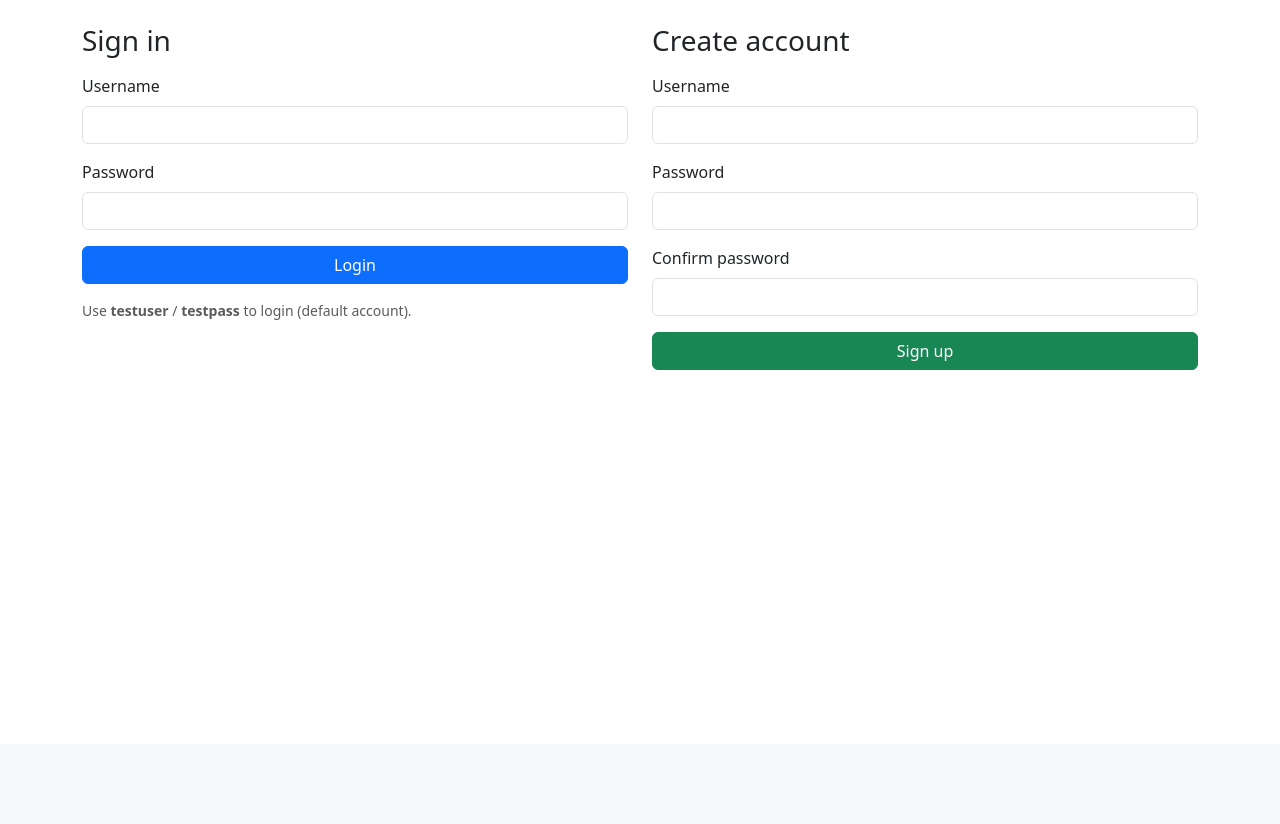
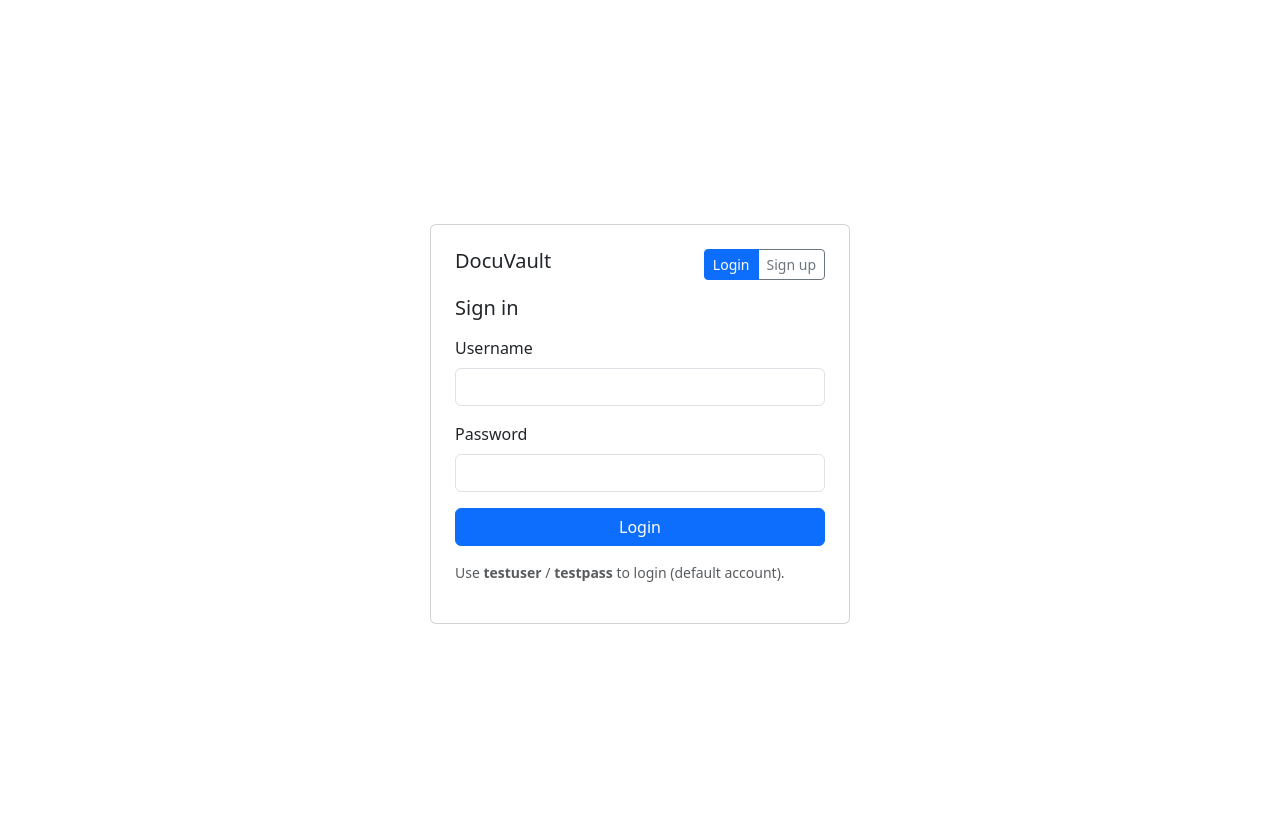
Before and after one commit to tishamazumdar-workfloww/practice-two-page-webapp, a FastAPI app: page /login in a window 1280 px wide. Shown: the part 56-880 px from the top of the page. Before the commit the page ends 426 px from the top, so only its background shows below. Run offline with FastAPI, Linux system fonts and the light colour scheme.

Commit message:
Login and signup in one page

```diff
--- a/main.py
+++ b/main.py
@@ -109,7 +109,7 @@ async def root(request: Request):
 
 @app.get("/login", response_class=HTMLResponse)
 async def get_login(request: Request):
-    return templates.TemplateResponse("login.html", {"request": request})
+    return templates.TemplateResponse("login.html", {"request": request, "show_signup": False})
 
 @app.post("/login")
 async def post_login(request: Request, username: str = Form(...), password: str = Form(...)):
@@ -117,7 +117,7 @@ async def post_login(request: Request, username: str = Form(...), password: str
         user = session.exec(select(User).where(User.username == username)).first()
         if not user or not verify_password(password, user.hashed_password):
             # render login with error
-            return templates.TemplateResponse("login.html", {"request": request, "error": "Invalid credentials"})
+            return templates.TemplateResponse("login.html", {"request": request, "error": "Invalid credentials", "show_signup": False})
         access_token_expires = timedelta(minutes=ACCESS_TOKEN_EXPIRE_MINUTES)
         access_token = create_access_token(
             data={"sub": user.username}, expires_delta=access_token_expires
@@ -131,18 +131,18 @@ async def post_login(request: Request, username: str = Form(...), password: str
 async def post_signup(request: Request, username: str = Form(...), password: str = Form(...), password2: str = Form(...)):
     # server-side validation
     if not username or not username.strip():
-        return templates.TemplateResponse("login.html", {"request": request, "error_signup": "Username is required"})
+        return templates.TemplateResponse("login.html", {"request": request, "error_signup": "Username is required", "show_signup": True})
     if not password or not password.strip():
-        return templates.TemplateResponse("login.html", {"request": request, "error_signup": "Password is required"})
+        return templates.TemplateResponse("login.html", {"request": request, "error_signup": "Password is required", "show_signup": True})
     if password != password2:
-        return templates.TemplateResponse("login.html", {"request": request, "error_signup": "Passwords do not match"})
+        return templates.TemplateResponse("login.html", {"request": request, "error_signup": "Passwords do not match", "show_signup": True})
     if len(password) < 6:
-        return templates.TemplateResponse("login.html", {"request": request, "error_signup": "Password must be at least 6 characters"})
+        return templates.TemplateResponse("login.html", {"request": request, "error_signup": "Password must be at least 6 characters", "show_signup": True})
 
     with Session(engine) as session:
         existing = session.exec(select(User).where(User.username == username)).first()
         if existing:
-            return templates.TemplateResponse("login.html", {"request": request, "error_signup": "Username already exists"})
+            return templates.TemplateResponse("login.html", {"request": request, "error_signup": "Username already exists", "show_signup": True})
         # create user
         user = User(username=username, hashed_password=get_password_hash(password))
         session.add(user)
--- a/templates/login.html
+++ b/templates/login.html
@@ -1,9 +1,19 @@
 {% extends 'base.html' %}
 {% block title %}Authenticate{% endblock %}
 {% block content %}
-<div class="row">
-  <div class="col-md-6">
-    <h3 class="mb-3">Sign in</h3>
+
+<div class="d-flex justify-content-center align-items-center vh-100">
+  <div class="card p-4" style="width: 420px;">
+    <div class="d-flex justify-content-between mb-3">
+      <div class="h5 m-0">DocuVault</div>
+      <div class="btn-group btn-group-sm" role="group" aria-label="auth toggle">
+        <button id="btnLogin" type="button" class="btn btn-outline-primary active">Login</button>
+        <button id="btnSignup" type="button" class="btn btn-outline-secondary">Sign up</button>
+      </div>
+    </div>
+
+    <div id="loginPane">
+      <h5 class="mb-3">Sign in</h5>
       {% if error %}
         <div class="alert alert-danger">{{ error }}</div>
       {% endif %}
@@ -23,8 +33,8 @@
       </form>
     </div>
 
-  <div class="col-md-6">
-    <h3 class="mb-3">Create account</h3>
+    <div id="signupPane" style="display:none;">
+      <h5 class="mb-3">Create account</h5>
       {% if error_signup %}
         <div class="alert alert-danger">{{ error_signup }}</div>
       {% endif %}
@@ -47,4 +57,36 @@
       </form>
     </div>
   </div>
+</div>
+
+<script>
+  document.addEventListener('DOMContentLoaded', function(){
+    const btnLogin = document.getElementById('btnLogin');
+    const btnSignup = document.getElementById('btnSignup');
+    const loginPane = document.getElementById('loginPane');
+    const signupPane = document.getElementById('signupPane');
+
+    function showLogin(){
+      loginPane.style.display = '';
+      signupPane.style.display = 'none';
+      btnLogin.classList.add('active');
+      btnSignup.classList.remove('active');
+    }
+    function showSignup(){
+      loginPane.style.display = 'none';
+      signupPane.style.display = '';
+      btnLogin.classList.remove('active');
+      btnSignup.classList.add('active');
+    }
+
+    btnLogin.addEventListener('click', showLogin);
+    btnSignup.addEventListener('click', showSignup);
+
+    // If server requested showing signup (validation error or flag), show it
+    {% if show_signup or error_signup %}
+      showSignup();
+    {% endif %}
+  });
+</script>
+
 {% endblock %}
```
Lines whose indentation alone changed are shown as unchanged.
